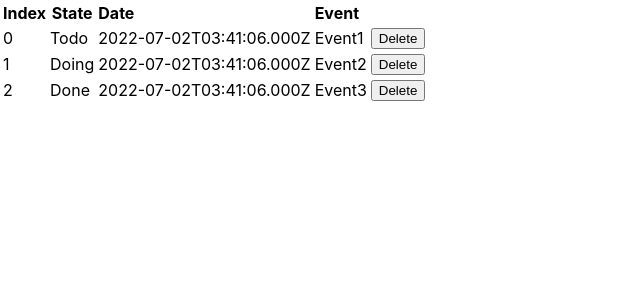
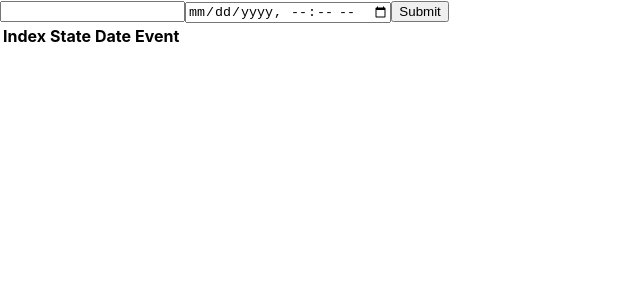
Before and after one commit to 44103/time-leaves, a React (Create React App) app in the folder app/time-leaves/: page / in a window 1280 px wide. Shown: the top 300 px of the page, without its empty margins (0-640 px from the left). Built offline with nearby package versions, Linux system fonts and the light colour scheme.

Commit message:
:sparkles: create input form

```diff
--- a/app/time-leaves/package.json
+++ b/app/time-leaves/package.json
@@ -12,6 +12,7 @@
     "@types/react-dom": "^18.0.5",
     "react": "^18.2.0",
     "react-dom": "^18.2.0",
+    "react-hook-form": "^7.33.1",
     "react-scripts": "5.0.1",
     "typescript": "^4.7.4",
     "web-vitals": "^2.1.4"
--- a/app/time-leaves/src/App.tsx
+++ b/app/time-leaves/src/App.tsx
@@ -1,7 +1,7 @@
 import { useEffect, useState } from "react";
 import Record from "./components/record";
 import { EventData } from "./types";
-
+import { useForm, SubmitHandler } from "react-hook-form";
 
 function App() {
   const [eventlist, setEventlist] = useState<EventData[]>();
@@ -9,17 +9,19 @@ function App() {
     console.log(index);
     setEventlist(eventlist?.filter((_, i) => i !== index))
   }
+  const { register, handleSubmit, watch, formState: { errors } } = useForm<EventData>();
 
-  useEffect(() => {
-    setEventlist([
-      { state: "Todo", date: new Date(), summary: "Event1" },
-      { state: "Doing", date: new Date(), summary: "Event2" },
-      { state: "Done", date: new Date(), summary: "Event3" }
-    ]);
-  }, [])
+  const handleCreate: SubmitHandler<EventData> = (event) => {
+    setEventlist([event, ...eventlist ?? []]);
+  }
 
   return (
     <div className="App">
+      <form onSubmit={handleSubmit(handleCreate)}>
+        <input {...register("summary")} />
+        <input type="datetime-local" {...register("date")} />
+        <input type="submit" />
+      </form>
       <table>
         <thead>
           <tr>
--- a/app/time-leaves/src/components/record.tsx
+++ b/app/time-leaves/src/components/record.tsx
@@ -5,7 +5,7 @@ const Record = (data: EventRecord) => {
     <tr>
       <td>{data.index}</td>
       <td>{data.state}</td>
-      <td>{data.date.toISOString()}</td>
+      <td>{data.date}</td>
       <td>{data.summary}</td>
       <td><button onClick={() => data.handleDelete(data.index)}>Delete</button></td>
     </tr>
--- a/app/time-leaves/src/types.ts
+++ b/app/time-leaves/src/types.ts
@@ -1,6 +1,6 @@
 type EventData = {
   state: string;
-  date: Date;
+  date: string;
   summary: string;
 };
 
```
Also changed, not shown: 1 other file (tests, documents, lock files or other folders).
